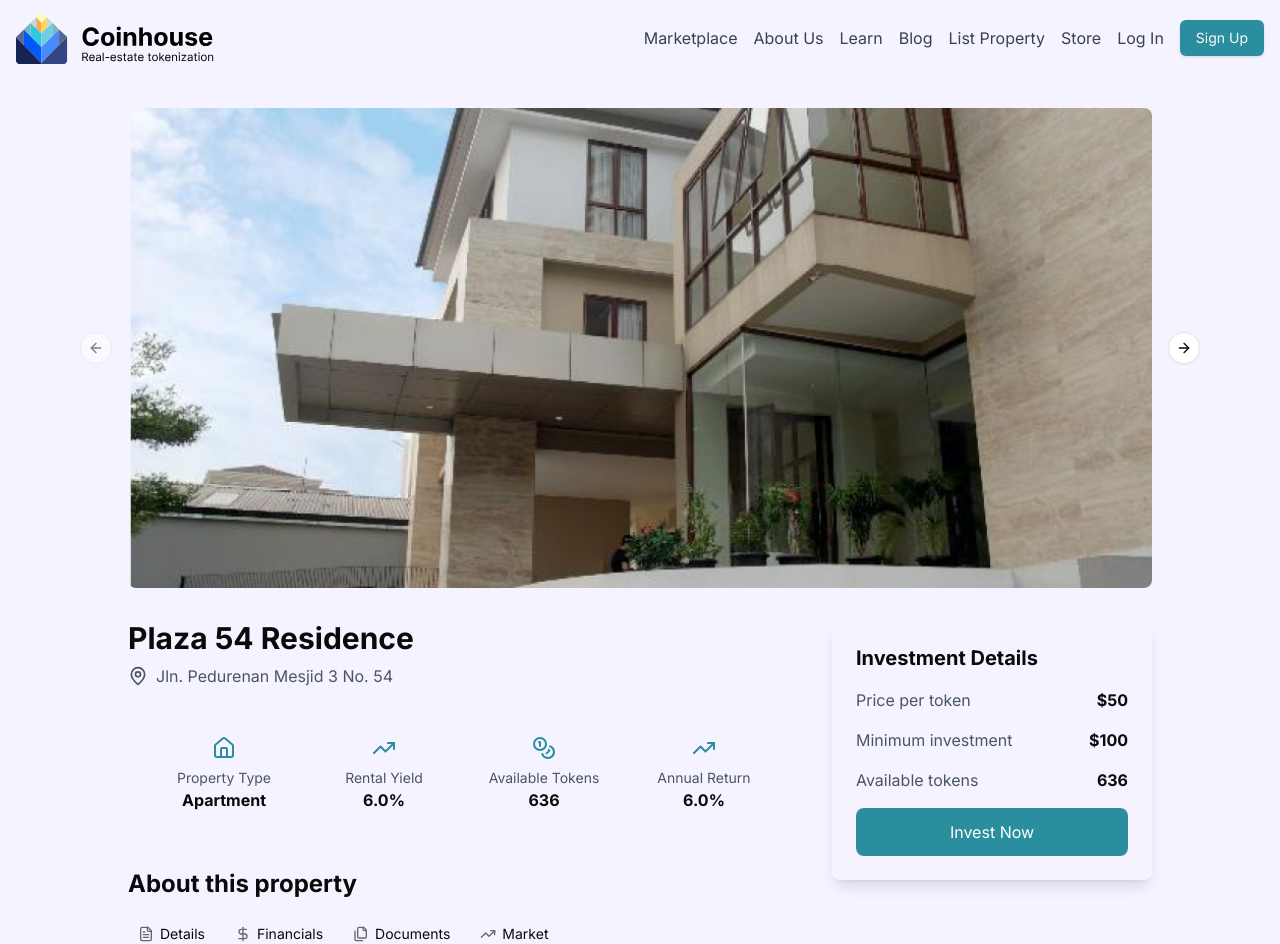
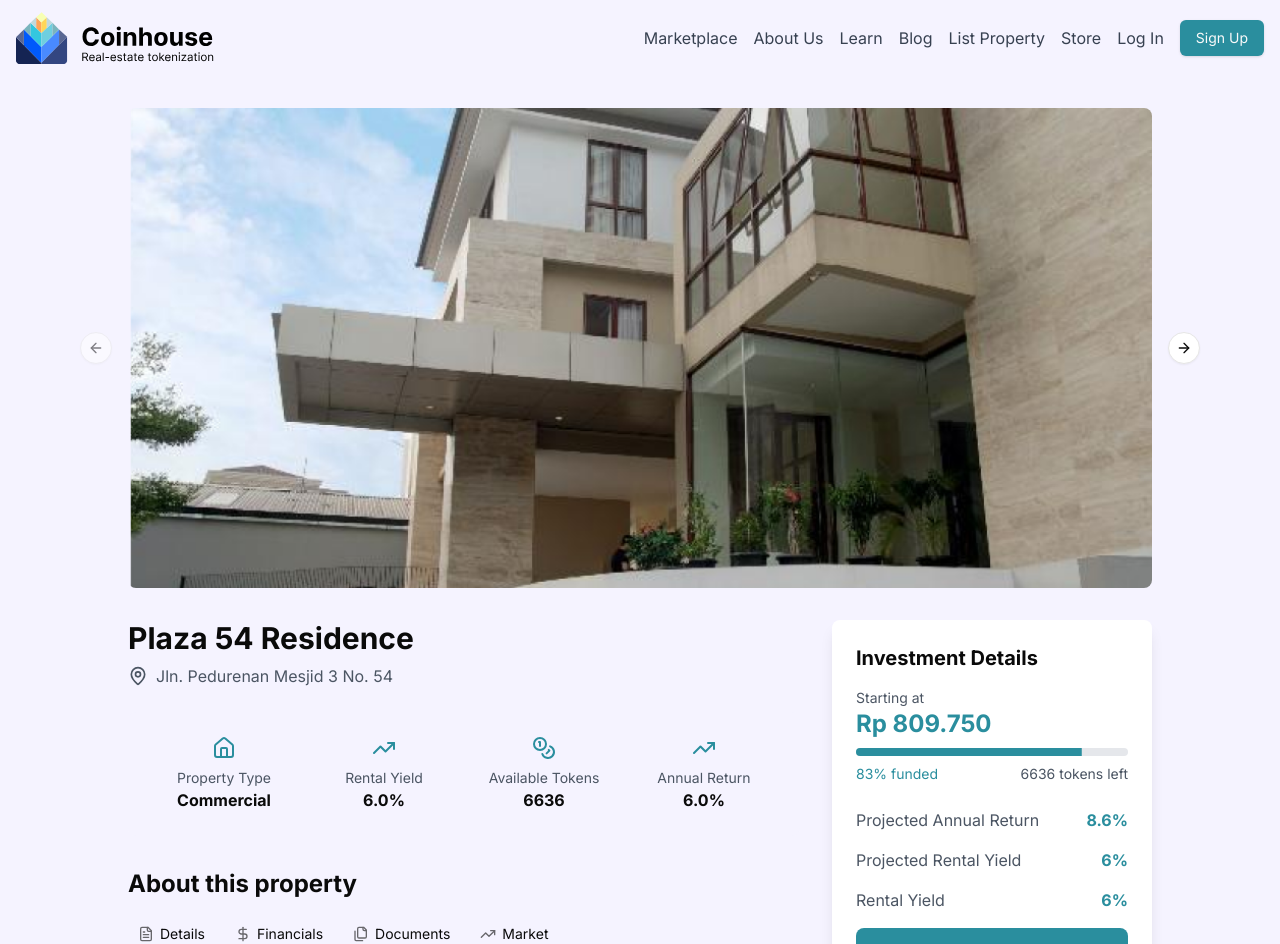
Before and after one commit to valuin/coinhouse, a Next.js app: page /marketplace/1 in a window 1280 px wide. Shown: the top 944 px of the page. Built offline with nearby package versions, Linux system fonts and the light colour scheme.

Commit message:
feat: investment details

```diff
--- a/app/marketplace/[id]/page.tsx
+++ b/app/marketplace/[id]/page.tsx
@@ -10,6 +10,7 @@ import {
 import Image from "next/image";
 import PropertyTabs from "@/components/ui/property-tabs";
 import { MapPin, Home, TrendingUp, Coins } from "lucide-react";
+import { Progress } from "@/components/ui/progress";
 
 export default function PropertyDetails({
   params,
@@ -49,7 +50,6 @@ export default function PropertyDetails({
         </Carousel>
       </div>
 
-      {/* Property Info */}
       <div className="grid grid-cols-1 md:grid-cols-3 gap-8">
         <div className="md:col-span-2">
           <h1 className="text-3xl font-bold mb-2">Plaza 54 Residence</h1>
@@ -63,7 +63,7 @@ export default function PropertyDetails({
             <div className="flex flex-col items-center">
               <Home className="w-6 h-6 text-hero-teal mb-2" />
               <span className="text-sm text-gray-600">Property Type</span>
-              <span className="font-semibold">Apartment</span>
+              <span className="font-semibold">Commercial</span>
             </div>
             <div className="flex flex-col items-center">
               <TrendingUp className="w-6 h-6 text-hero-teal mb-2" />
@@ -73,7 +73,7 @@ export default function PropertyDetails({
             <div className="flex flex-col items-center">
               <Coins className="w-6 h-6 text-hero-teal mb-2" />
               <span className="text-sm text-gray-600">Available Tokens</span>
-              <span className="font-semibold">636</span>
+              <span className="font-semibold">6636</span>
             </div>
             <div className="flex flex-col items-center">
               <TrendingUp className="w-6 h-6 text-hero-teal mb-2" />
@@ -160,7 +160,6 @@ export default function PropertyDetails({
                     <li>Pest Report</li>
                     <li>Rent Payment Schedule</li>
                   </ul>
-
                 </div>
               }
               financials={
@@ -184,22 +183,39 @@ export default function PropertyDetails({
             />
           </div>
         </div>
+        {/* Investment Card */}
+        <div className="bg-white p-6 rounded-lg shadow-lg h-fit sticky top-4">
+          <h3 className="text-xl font-semibold mb-4">Investment Details</h3>
 
-        {/* Investment Card */}
-        <div className="bg-violet-50 p-6 rounded-lg shadow-lg h-fit sticky top-4">
-          <h3 className="text-xl font-semibold mb-4">Investment Details</h3>
+          <div className="mb-2">
+            <p className="text-gray-600 text-sm">Starting at</p>
+            <p className="text-2xl text-hero-teal font-bold">Rp 809.750</p>
+          </div>
+
+          <div className="space-y-2 mb-6">
+            <Progress
+              value={83}
+              className="h-2 bg-gray-200"
+
+            />
+            <div className="flex justify-between text-sm">
+              <span className="text-hero-teal font-medium">83% funded</span>
+              <span className="text-gray-600">6636 tokens left</span>
+            </div>
+          </div>
+
           <div className="space-y-4">
             <div className="flex justify-between">
-              <span className="text-gray-600">Price per token</span>
-              <span className="font-semibold">$50</span>
+              <span className="text-gray-600">Projected Annual Return</span>
+              <span className="font-semibold text-hero-teal">8.6%</span>
             </div>
             <div className="flex justify-between">
-              <span className="text-gray-600">Minimum investment</span>
-              <span className="font-semibold">$100</span>
+              <span className="text-gray-600">Projected Rental Yield</span>
+              <span className="font-semibold text-hero-teal">6%</span>
             </div>
             <div className="flex justify-between">
-              <span className="text-gray-600">Available tokens</span>
-              <span className="font-semibold">636</span>
+              <span className="text-gray-600">Rental Yield</span>
+              <span className="font-semibold text-hero-teal">6%</span>
             </div>
             <button className="w-full bg-hero-teal text-white py-3 rounded-lg hover:bg-hero-teal/80 transition-colors">
               Invest Now
--- /dev/null
+++ b/components/ui/progress.tsx
@@ -0,0 +1,28 @@
+"use client"
+
+import * as React from "react"
+import * as ProgressPrimitive from "@radix-ui/react-progress"
+
+import { cn } from "@/lib/utils"
+
+const Progress = React.forwardRef<
+  React.ElementRef<typeof ProgressPrimitive.Root>,
+  React.ComponentPropsWithoutRef<typeof ProgressPrimitive.Root>
+>(({ className, value, ...props }, ref) => (
+  <ProgressPrimitive.Root
+    ref={ref}
+    className={cn(
+      "relative h-2 w-full overflow-hidden rounded-full bg-primary/20",
+      className
+    )}
+    {...props}
+  >
+    <ProgressPrimitive.Indicator
+      className="h-full w-full flex-1 bg-hero-teal transition-all"
+      style={{ transform: `translateX(-${100 - (value || 0)}%)` }}
+    />
+  </ProgressPrimitive.Root>
+))
+Progress.displayName = ProgressPrimitive.Root.displayName
+
+export { Progress }
--- a/package.json
+++ b/package.json
@@ -9,6 +9,7 @@
     "lint": "next lint"
   },
   "dependencies": {
+    "@radix-ui/react-progress": "^1.1.1",
     "@radix-ui/react-scroll-area": "^1.2.2",
     "@radix-ui/react-slot": "^1.1.1",
     "@radix-ui/react-tabs": "^1.1.2",
```
Also changed, not shown: 1 other file (tests, documents, lock files or other folders).
